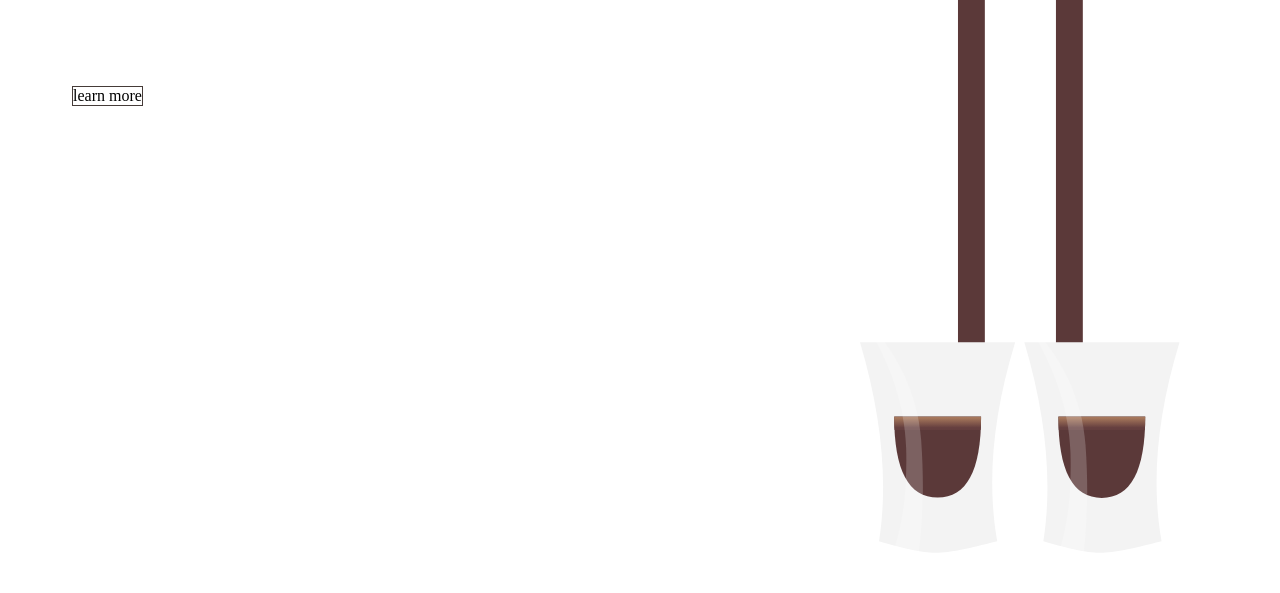
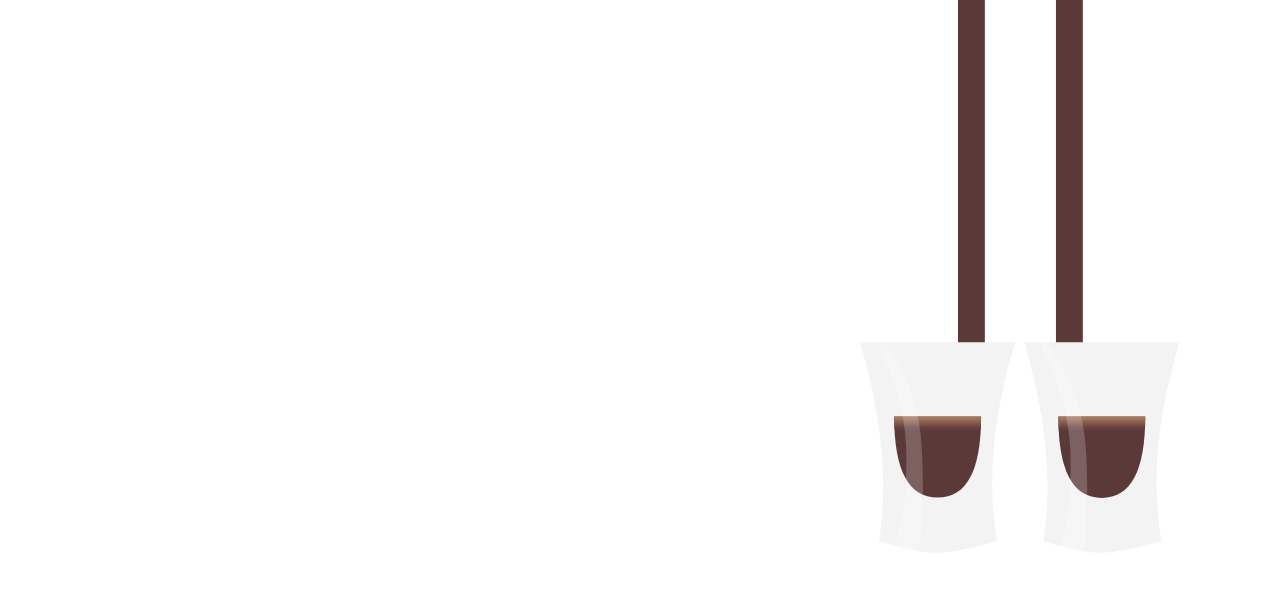
Before and after one commit to hanncou/hanncou.github.io, a PHP site: page / in a window 1280 px wide. Shown: the part 514-1107 px from the top of the page. Run offline with PHP 8.4, Linux system fonts and the light colour scheme; some libraries are stand-ins or nearby versions.

Commit message:
Whoops, now it's the same as earlier today

```diff
--- a/468-project1/index.html
+++ b/468-project1/index.html
@@ -14,8 +14,6 @@
 <body>
     <section id="landing">
         <h1>espresso <span id="subhead">a guide.</span></h1>
-        <a class="button">learn more</a>
-
 
         <svg width="320px" height="1108px" viewBox="0 0 405 1361" version="1.1" xmlns="http://www.w3.org/2000/svg" xmlns:xlink="http://www.w3.org/1999/xlink">
     <!-- Generator: Sketch 48.2 (47327) - http://www.bohemiancoding.com/sketch -->
--- a/468-project1/stylesheet.css
+++ b/468-project1/stylesheet.css
@@ -29,13 +29,6 @@ h1{
     position:relative;
     top:39px;
     right:430px;
-}
-
-.button{
-    position: absolute;
-    top: 600px;
-    border: 1px solid #453B38;
-    padding: 3em,
 }
 
 svg{
```
